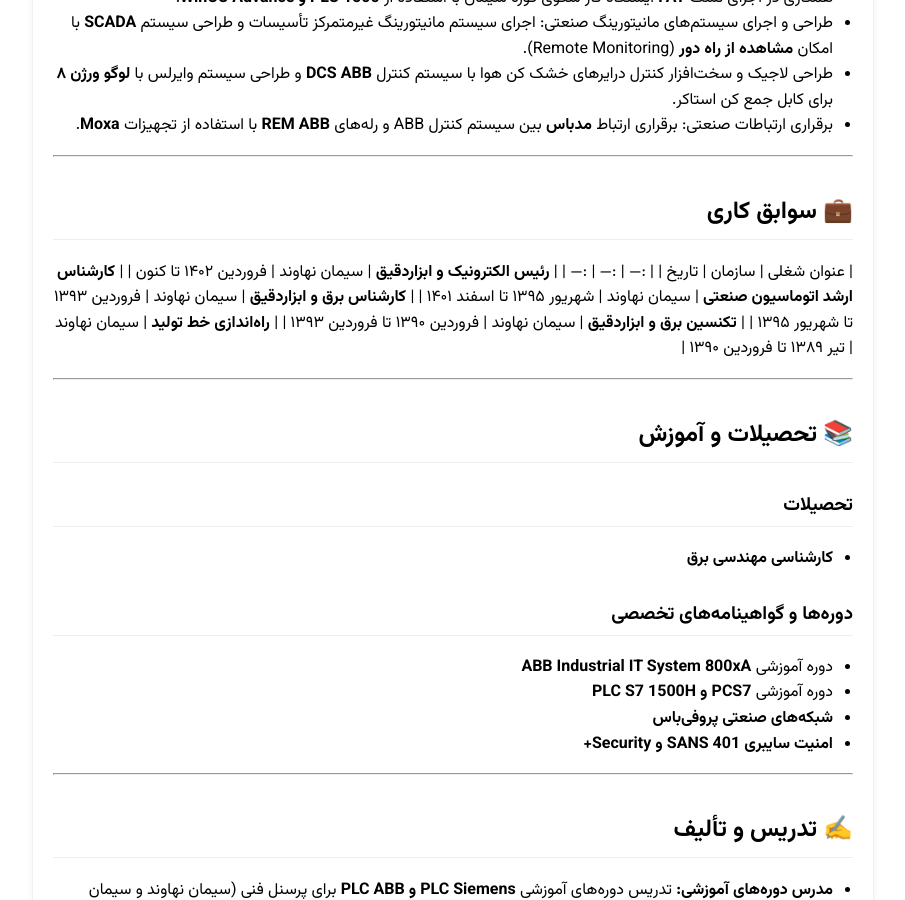
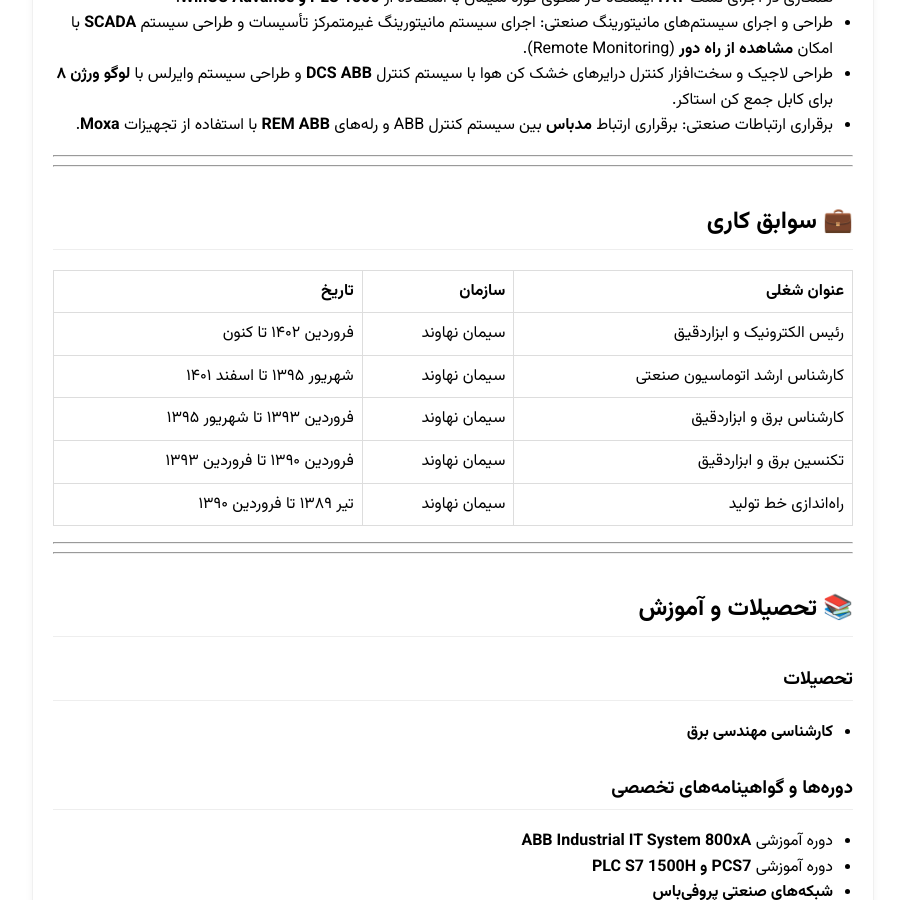
Before and after one commit to rashtouei/rashtouei.github.io, a Jekyll site: the page built from resume-fa.md, in a window 1280 px wide and 900 px high, scrolled down 1483 px. Shown: the whole window, without its empty margins (187-1092 px from the left). Built offline with Jekyll 4.4.1, drawn with Linux system fonts in a browser that asks for light colours.

```diff
--- a/resume-fa.md
+++ b/resume-fa.md
@@ -52,15 +52,19 @@ lang: fa  # <--- این متغیر جدید برای فعال کردن راست
 
 ---
 
+---
+
 ## 💼 سوابق کاری
+
 | عنوان شغلی | سازمان | تاریخ |
 | :--- | :--- | :--- |
-| **رئیس الکترونیک و ابزاردقیق** | سیمان نهاوند | فروردین ۱۴۰۲ تا کنون |
-| **کارشناس ارشد اتوماسیون صنعتی** | سیمان نهاوند | شهریور ۱۳۹۵ تا اسفند ۱۴۰۱ |
-| **کارشناس برق و ابزاردقیق** | سیمان نهاوند | فروردین ۱۳۹۳ تا شهریور ۱۳۹۵ |
-| **تکنسین برق و ابزاردقیق** | سیمان نهاوند | فروردین ۱۳۹۰ تا فروردین ۱۳۹۳ |
-| **راه‌اندازی خط تولید** | سیمان نهاوند | تیر ۱۳۸۹ تا فروردین ۱۳۹۰ |
+| رئیس الکترونیک و ابزاردقیق | سیمان نهاوند | فروردین ۱۴۰۲ تا کنون |
+| کارشناس ارشد اتوماسیون صنعتی | سیمان نهاوند | شهریور ۱۳۹۵ تا اسفند ۱۴۰۱ |
+| کارشناس برق و ابزاردقیق | سیمان نهاوند | فروردین ۱۳۹۳ تا شهریور ۱۳۹۵ |
+| تکنسین برق و ابزاردقیق | سیمان نهاوند | فروردین ۱۳۹۰ تا فروردین ۱۳۹۳ |
+| راه‌اندازی خط تولید | سیمان نهاوند | تیر ۱۳۸۹ تا فروردین ۱۳۹۰ |
 
+---
 ---
 
 ## 📚 تحصیلات و آموزش
```
